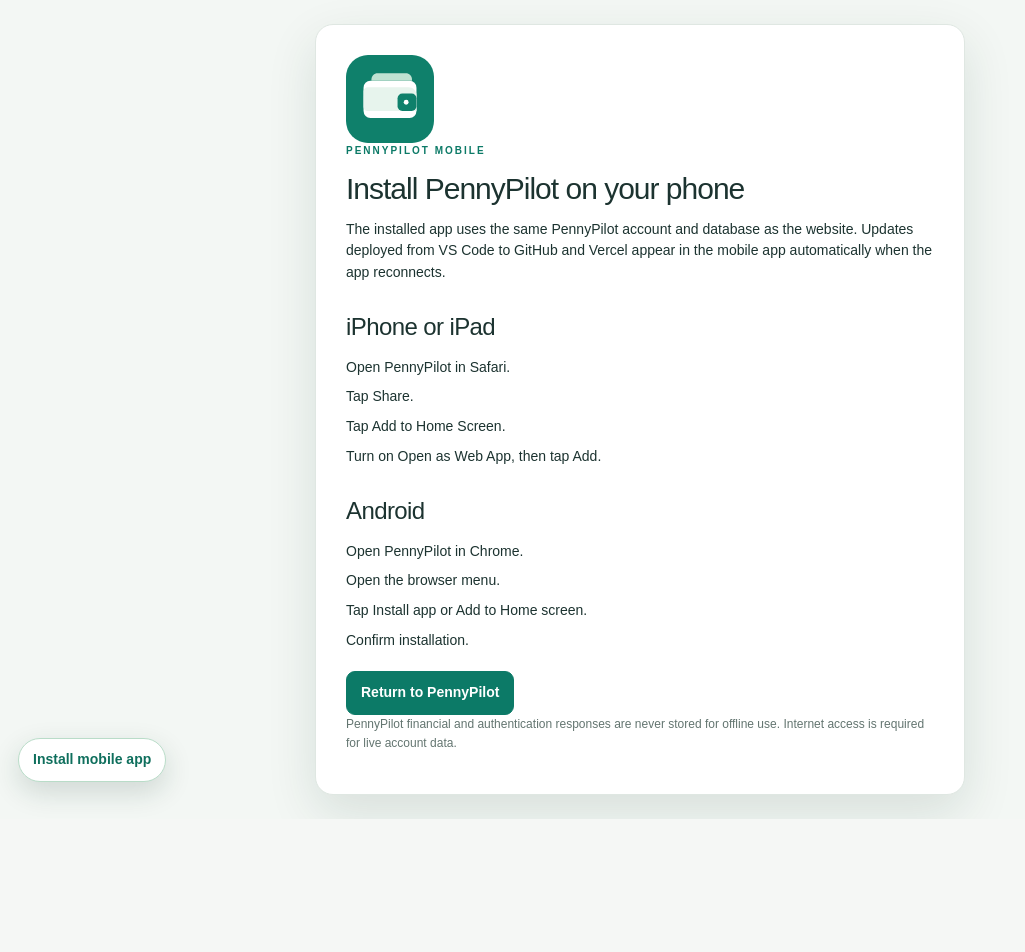
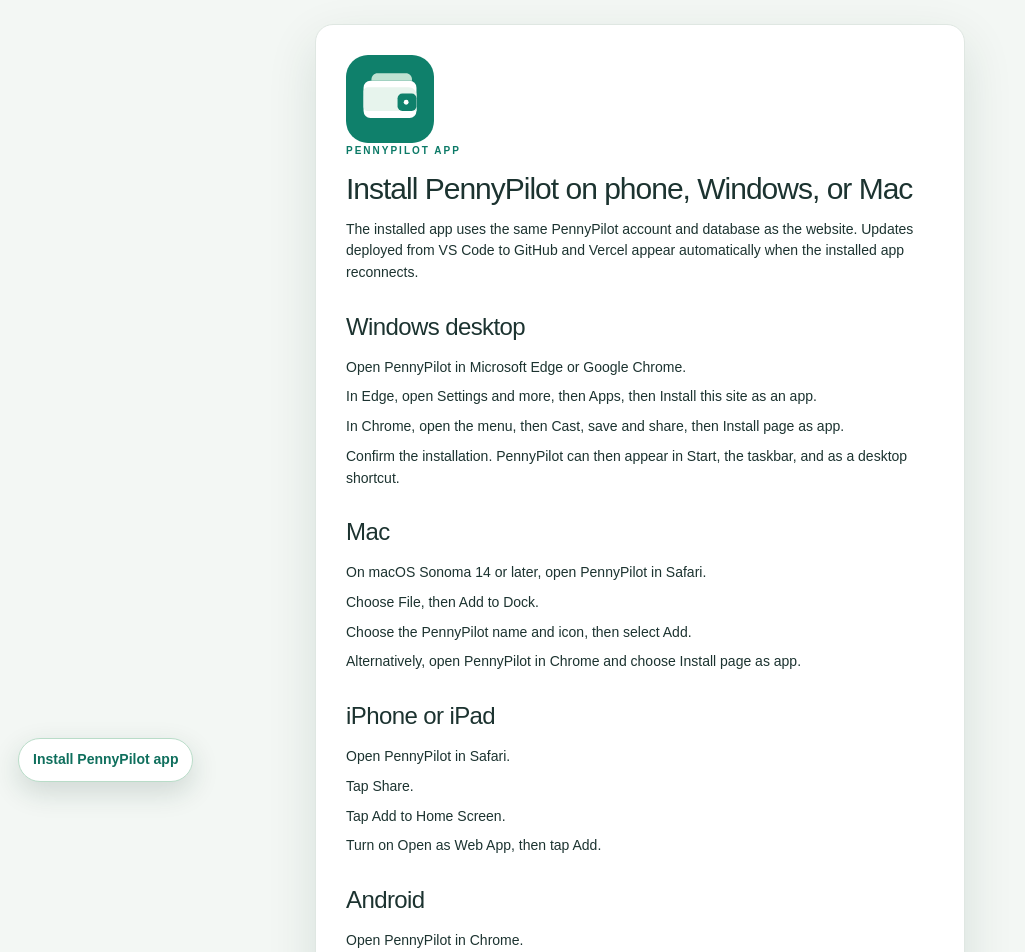
Before and after one commit to Leo-Varghese/pennypilot, a Next.js app in the folder frontend/: page /install in a window 1280 px wide. Shown: the top 952 px of the page, without its empty margins (0-1025 px from the left). Before the commit the page ends 819 px from the top, so only its background shows below. Built offline with nearby package versions, Linux system fonts and the light colour scheme.

Commit message:
Add Windows and Mac installation support

```diff
--- a/frontend/src/app/install/page.tsx
+++ b/frontend/src/app/install/page.tsx
@@ -1 +1,43 @@
-export default function InstallPage(){return <main className="install-app-shell"><section className="install-app-card"><img src="/pennypilot-app-icon.svg" alt="PennyPilot app icon"/><p className="eyebrow">PENNYPILOT MOBILE</p><h1>Install PennyPilot on your phone</h1><p>The installed app uses the same PennyPilot account and database as the website. Updates deployed from VS Code to GitHub and Vercel appear in the mobile app automatically when the app reconnects.</p><h2>iPhone or iPad</h2><ol><li>Open PennyPilot in Safari.</li><li>Tap Share.</li><li>Tap Add to Home Screen.</li><li>Turn on Open as Web App, then tap Add.</li></ol><h2>Android</h2><ol><li>Open PennyPilot in Chrome.</li><li>Open the browser menu.</li><li>Tap Install app or Add to Home screen.</li><li>Confirm installation.</li></ol><a className="button primary" href="/">Return to PennyPilot</a><p className="muted small">PennyPilot financial and authentication responses are never stored for offline use. Internet access is required for live account data.</p></section></main>}
+export default function InstallPage(){
+ return <main className="install-app-shell"><section className="install-app-card">
+  <img src="/pennypilot-app-icon.svg" alt="PennyPilot app icon"/>
+  <p className="eyebrow">PENNYPILOT APP</p>
+  <h1>Install PennyPilot on phone, Windows, or Mac</h1>
+  <p>The installed app uses the same PennyPilot account and database as the website. Updates deployed from VS Code to GitHub and Vercel appear automatically when the installed app reconnects.</p>
+
+  <h2>Windows desktop</h2>
+  <ol>
+   <li>Open PennyPilot in Microsoft Edge or Google Chrome.</li>
+   <li>In Edge, open Settings and more, then Apps, then Install this site as an app.</li>
+   <li>In Chrome, open the menu, then Cast, save and share, then Install page as app.</li>
+   <li>Confirm the installation. PennyPilot can then appear in Start, the taskbar, and as a desktop shortcut.</li>
+  </ol>
+
+  <h2>Mac</h2>
+  <ol>
+   <li>On macOS Sonoma 14 or later, open PennyPilot in Safari.</li>
+   <li>Choose File, then Add to Dock.</li>
+   <li>Choose the PennyPilot name and icon, then select Add.</li>
+   <li>Alternatively, open PennyPilot in Chrome and choose Install page as app.</li>
+  </ol>
+
+  <h2>iPhone or iPad</h2>
+  <ol>
+   <li>Open PennyPilot in Safari.</li>
+   <li>Tap Share.</li>
+   <li>Tap Add to Home Screen.</li>
+   <li>Turn on Open as Web App, then tap Add.</li>
+  </ol>
+
+  <h2>Android</h2>
+  <ol>
+   <li>Open PennyPilot in Chrome.</li>
+   <li>Open the browser menu.</li>
+   <li>Tap Install app or Add to Home screen.</li>
+   <li>Confirm installation.</li>
+  </ol>
+
+  <div className="install-app-actions"><a className="button primary" href="/">Return to PennyPilot</a></div>
+  <p className="muted small">This is an installable web app, not a separate EXE or DMG download. Financial and authentication responses are never stored for offline use. Internet access is required for live account data.</p>
+ </section></main>;
+}
--- a/frontend/src/components/mobile-app-support.tsx
+++ b/frontend/src/components/mobile-app-support.tsx
@@ -22,5 +22,5 @@ export function MobileAppSupport(){
  },[]);
  async function install(){if(!event){window.location.href="/install";return;}await event.prompt();const choice=await event.userChoice;if(choice.outcome==="accepted")setInstalled(true);setEvent(null);}
  if(installed&&!updated)return null;
- return <>{!installed&&<button type="button" className="mobile-install-button" onClick={()=>void install()}>Install mobile app</button>}{updated&&<button type="button" className="mobile-update-banner" onClick={()=>window.location.reload()}>A PennyPilot update is ready. Tap to refresh.</button>}</>;
+ return <>{!installed&&<button type="button" className="mobile-install-button" onClick={()=>void install()}>Install PennyPilot app</button>}{updated&&<button type="button" className="mobile-update-banner" onClick={()=>window.location.reload()}>A PennyPilot update is ready. Tap to refresh.</button>}</>;
 }
```
